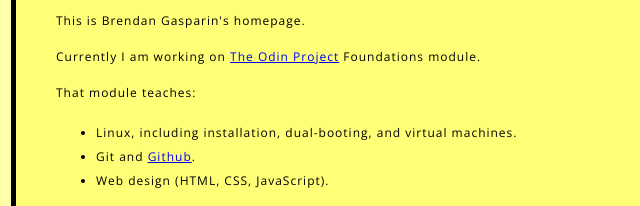
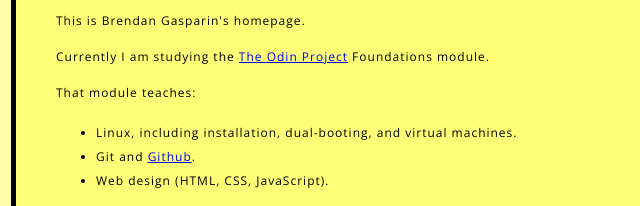
Before and after one commit to BrendanGasparin/yellow-blog, a plain HTML site: page index.html in a window 1280 px wide. Shown: the part 281-487 px from the top of the page, 294-934 px from the left. Drawn offline with nearby package versions, Linux system fonts and the light colour scheme.

Commit message:
Edit minor text in index.html

```diff
--- a/index.html
+++ b/index.html
@@ -12,7 +12,7 @@
     <h1>Brendan's Homepage</h1>
     <img src="images/b-logo.jpeg" alt="A white letter B on a red background." />
     <p>This is Brendan Gasparin's homepage.</p>
-    <p>Currently I am working on <a href="https://www.theodinproject.com">The Odin Project</a> Foundations module.</p>
+    <p>Currently I am studying the <a href="https://www.theodinproject.com">The Odin Project</a> Foundations module.</p>
     <p>That module teaches:</p>
     <ul>
       <li>Linux, including installation, dual-booting, and virtual machines.</li>
```
